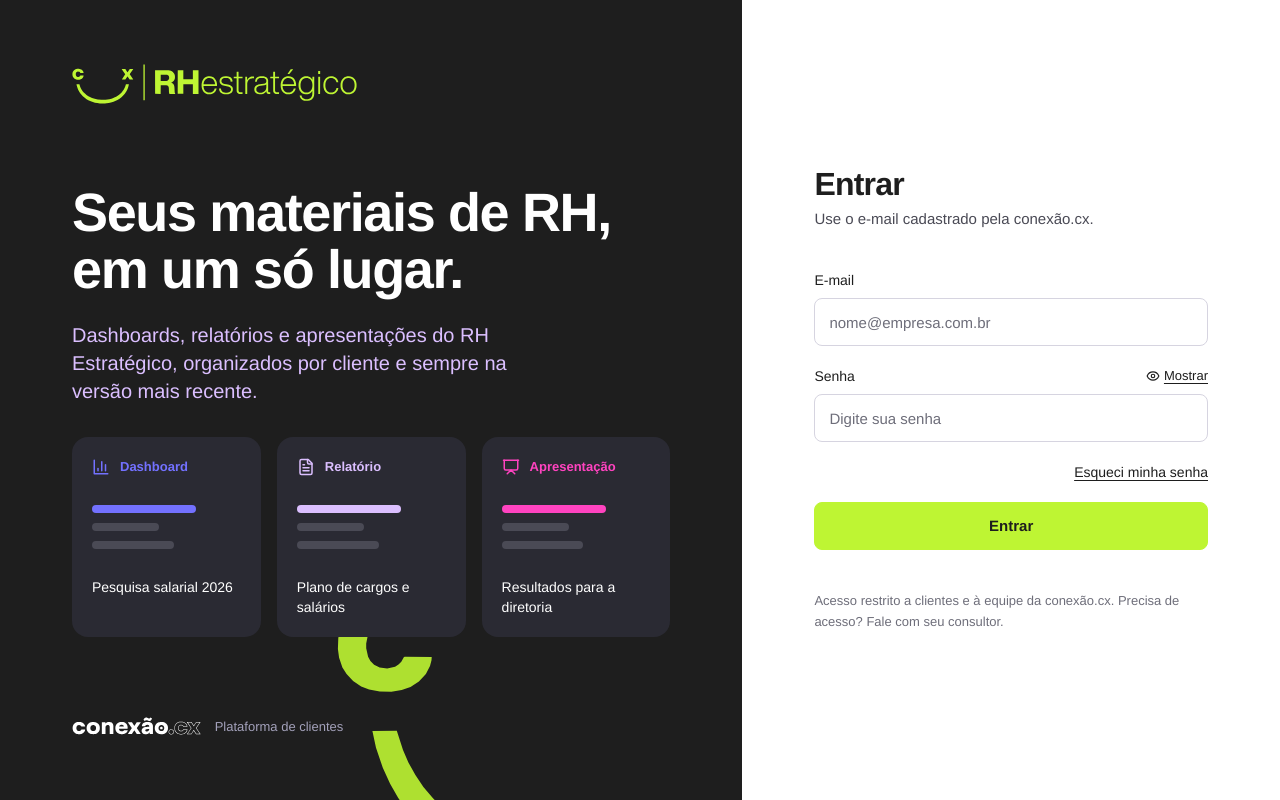
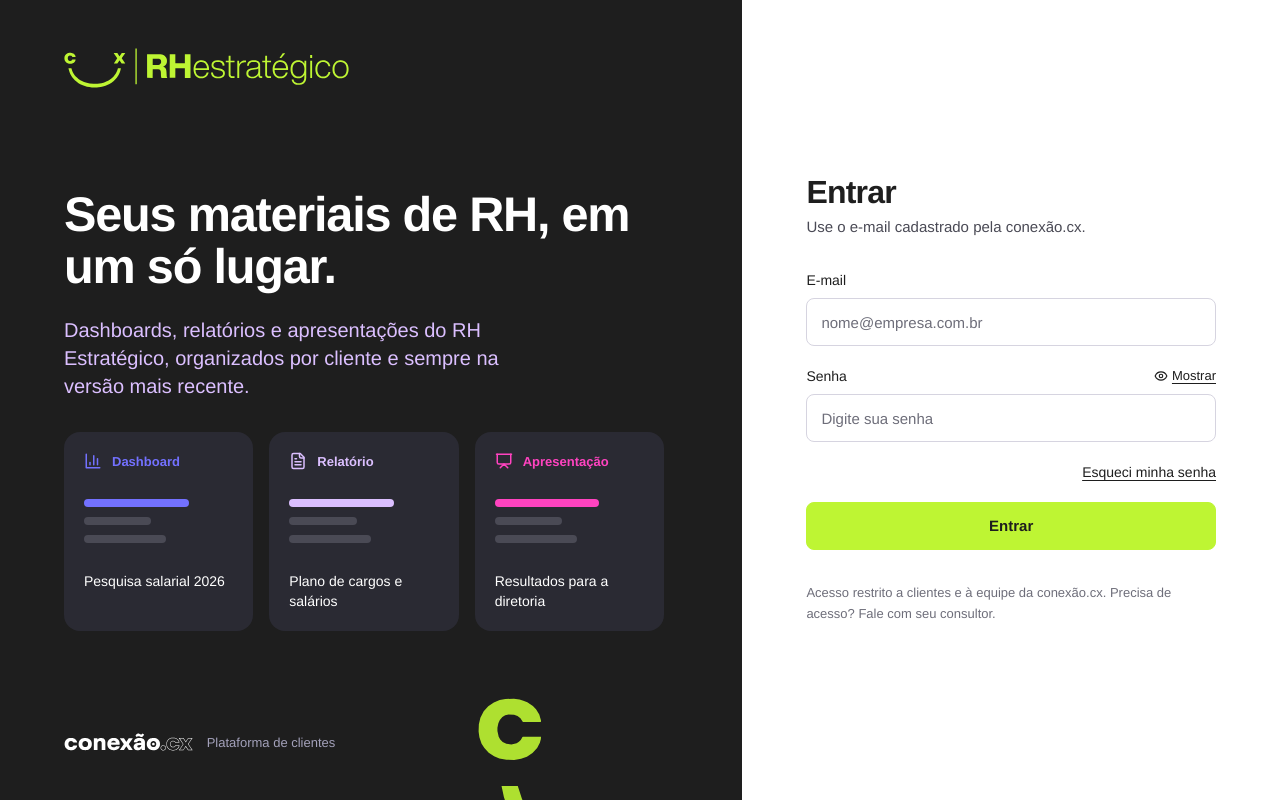
Before and after one commit to conexaocxcomercial-web/pesquisa-salarial, a React (Vite) app: page /entrar in a window 1280 px wide. Built offline with nearby package versions, Linux system fonts and the light colour scheme; no server answers.

Commit message:
Update Login.jsx

```diff
--- a/src/paginas/Login.jsx
+++ b/src/paginas/Login.jsx
@@ -57,18 +57,18 @@ export default function Login() {
   };
 
   return (
-    <div className="min-h-screen flex flex-col lg:flex-row" style={{ background: "#fff" }}>
-      <section className="relative overflow-hidden flex flex-col gap-8 lg:gap-10 justify-between px-6 py-7 lg:px-16 lg:py-12 xl:px-[72px] xl:py-16 lg:w-[58%] lg:min-h-screen min-h-[300px]" style={{ background: "var(--grafite)" }}>
+    <div className="login flex flex-col lg:flex-row" style={{ background: "#fff" }}>
+      <section className="login-esquerda relative overflow-hidden flex flex-col gap-8 lg:gap-6 justify-between px-6 py-7 lg:w-[58%] lg:h-full min-h-[300px]" style={{ background: "var(--grafite)" }}>
         <Logo logo={LOGOS.rh} altura={28} cor="var(--lima)" rotulo="RH Estratégico" className="relative z-10 lg:hidden" />
         <Logo logo={LOGOS.rh} altura={40} cor="var(--lima)" rotulo="RH Estratégico" className="relative z-10 hidden lg:inline-block" />
         <Logo logo={LOGOS.simbolo} altura={260} cor="var(--lima)" rotulo="" className="!absolute -right-24 -bottom-16 opacity-90 lg:hidden" />
-        <Logo logo={LOGOS.simbolo} altura={300} cor="var(--lima)" rotulo="" className="!absolute hidden lg:inline-block -right-28 -bottom-24 opacity-90" />
+        <Logo logo={LOGOS.simbolo} altura={200} cor="var(--lima)" rotulo="" className="!absolute hidden lg:inline-block -right-20 -bottom-24 opacity-90" />
         <div className="relative z-10 flex flex-col gap-4 lg:gap-6 max-w-[600px]">
-          <h1 className="m-0 font-bold text-white tracking-tight text-[28px] leading-[1.1] lg:text-[44px] xl:text-[54px] lg:leading-[1.05]">Seus materiais de RH, em um só lugar.</h1>
+          <h1 className="login-titulo m-0 font-bold text-white tracking-tight">Seus materiais de RH, em um só lugar.</h1>
           <p className="m-0 text-sm lg:text-lg xl:text-xl leading-relaxed max-w-[500px]" style={{ color: "var(--lilas)" }}>
             Dashboards, relatórios e apresentações do RH Estratégico, organizados por cliente e sempre na versão mais recente.
           </p>
-          <div className="hidden xl:flex gap-4 mt-2">
+          <div className="login-cartoes gap-4 mt-2">
             <Cartao cor="var(--roxo)" Icone={BarChart3} tipo="Dashboard" titulo="Pesquisa salarial 2026" />
             <Cartao cor="var(--lilas)" Icone={FileText} tipo="Relatório" titulo="Plano de cargos e salários" />
             <Cartao cor="var(--rosa)" Icone={Presentation} tipo="Apresentação" titulo="Resultados para a diretoria" />
@@ -80,7 +80,7 @@ export default function Login() {
         </div>
       </section>
 
-      <section className="flex-1 flex flex-col justify-center gap-7 lg:gap-10 px-6 py-7 lg:px-[72px] lg:py-16">
+      <section className="login-direita flex-1 flex flex-col justify-center gap-7 lg:gap-8 px-6 py-7 lg:h-full">
         <div className="flex flex-col gap-2">
           <h2 className="m-0 text-2xl lg:text-[32px] font-bold tracking-tight">Entrar</h2>
           <p className="m-0 text-[15px]" style={{ color: "var(--ink-2)" }}>Use o e-mail cadastrado pela conexão.cx.</p>
```
